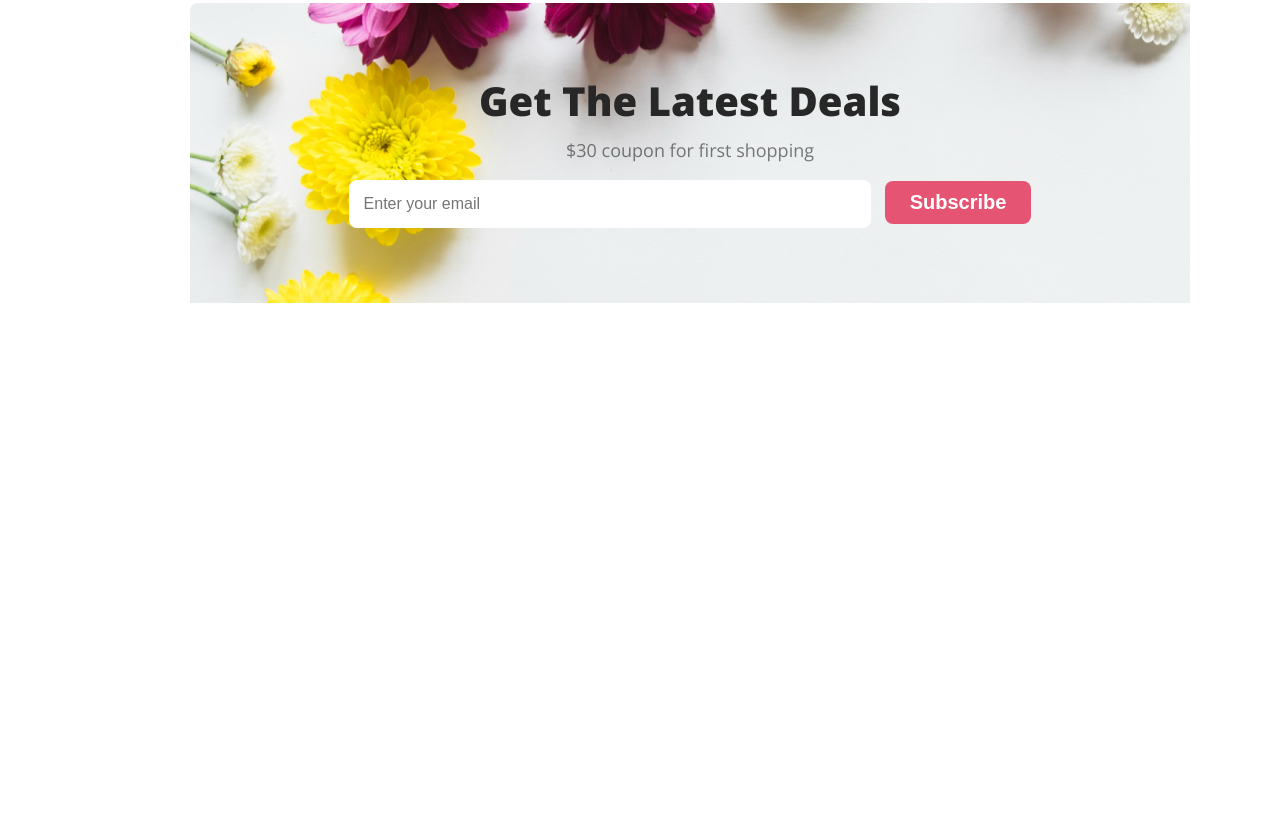
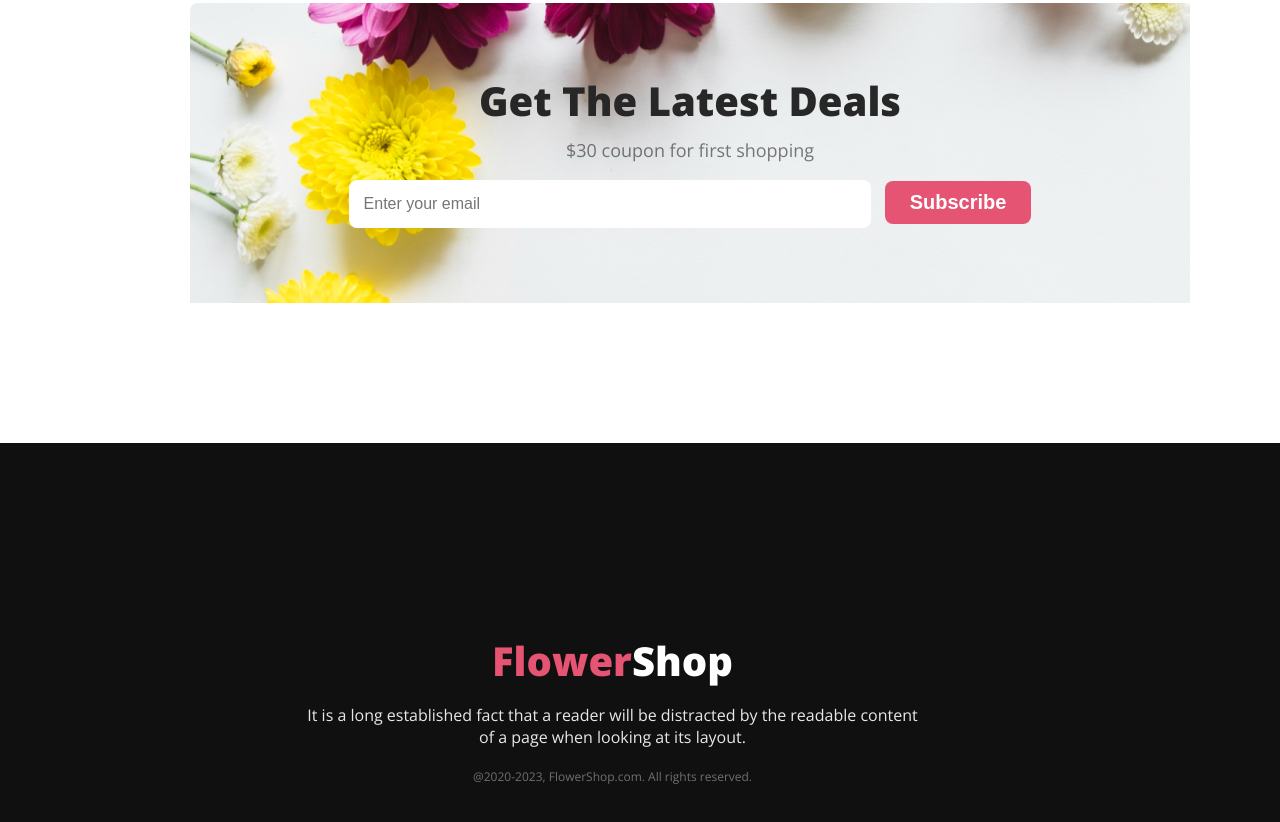
Before and after one commit to shamim-ahmed2/flower-shop-assignment-1, a plain HTML site: page index.html in a window 1280 px wide. Shown: the part 3431-4253 px from the top of the page. Before the commit the page ends 3874 px from the top, so only its background shows below. Drawn offline with nearby package versions, Linux system fonts and the light colour scheme.

Commit message:
flower shop assignment 1 done

```diff
--- a/index.html
+++ b/index.html
@@ -136,7 +136,20 @@
     </main>
 
 
-    <footer></footer>
+    <footer>
+
+        <div class="footer-container">
+            <div class="footer-item">
+                <h3 class="footer-title">Flower<span class="shop" >Shop</span> </h3>
+            <p class="footer-description">
+                It is a long established fact that a reader will be distracted by the readable content of a page when looking at its layout.
+            </p>
+            <caption ><small class="cap">@2020-2023, FlowerShop.com. All rights reserved. </small></caption>
+            </div>
+
+        </div>
+
+    </footer>
 
 
 </body>
--- a/styles/flower.css
+++ b/styles/flower.css
@@ -314,7 +314,7 @@ l.banner-input {
 
 .subscribe-btn {
 
-   margin-left: 10px;
+    margin-left: 10px;
     color: #FFF;
     font-size: 20px;
     font-weight: 700;
@@ -324,3 +324,45 @@ l.banner-input {
     padding: 10px 25px;
 
 }
+
+footer {
+    width: 100%;
+    height: 449px;
+    background-color: #111010;
+}
+
+.footer-item {
+    text-align: center;
+    width: 625px;
+    padding-top: 150px;
+    padding-left: 300px;
+
+}
+
+.footer-title {
+    color: #E55473;
+    font-size: 40px;
+    font-weight: 800;
+    margin-bottom: 0;
+}
+
+.shop {
+    color: #FFF;
+    font-size: 40px;
+    font-weight: 800;
+}
+
+.footer-description {
+    color: rgba(255, 255, 255, 0.90);
+    text-align: center;
+    font-size: 16px;
+    font-weight: 400;
+
+}
+
+.cap {
+    color: rgba(255, 255, 255, 0.40);
+    text-align: center;
+    font-size: 12px;
+    font-weight: 400;
+}
```
